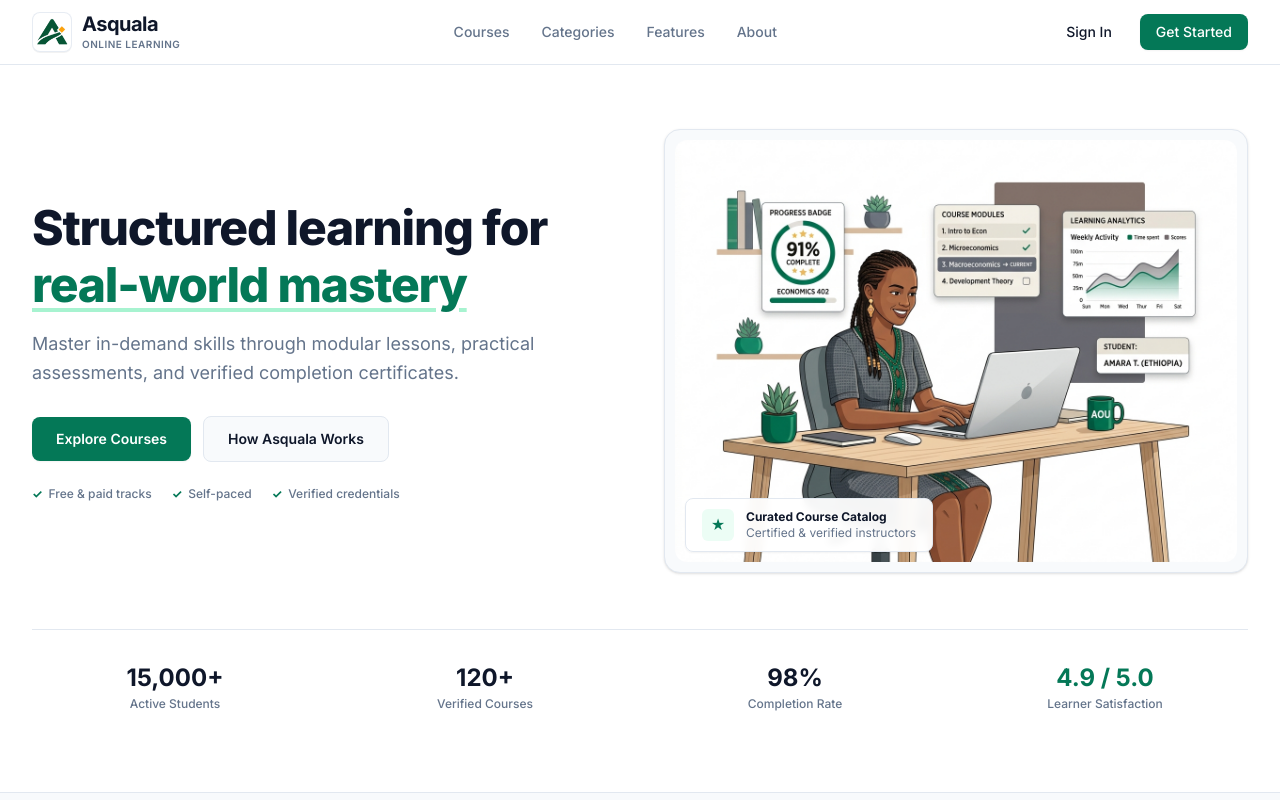
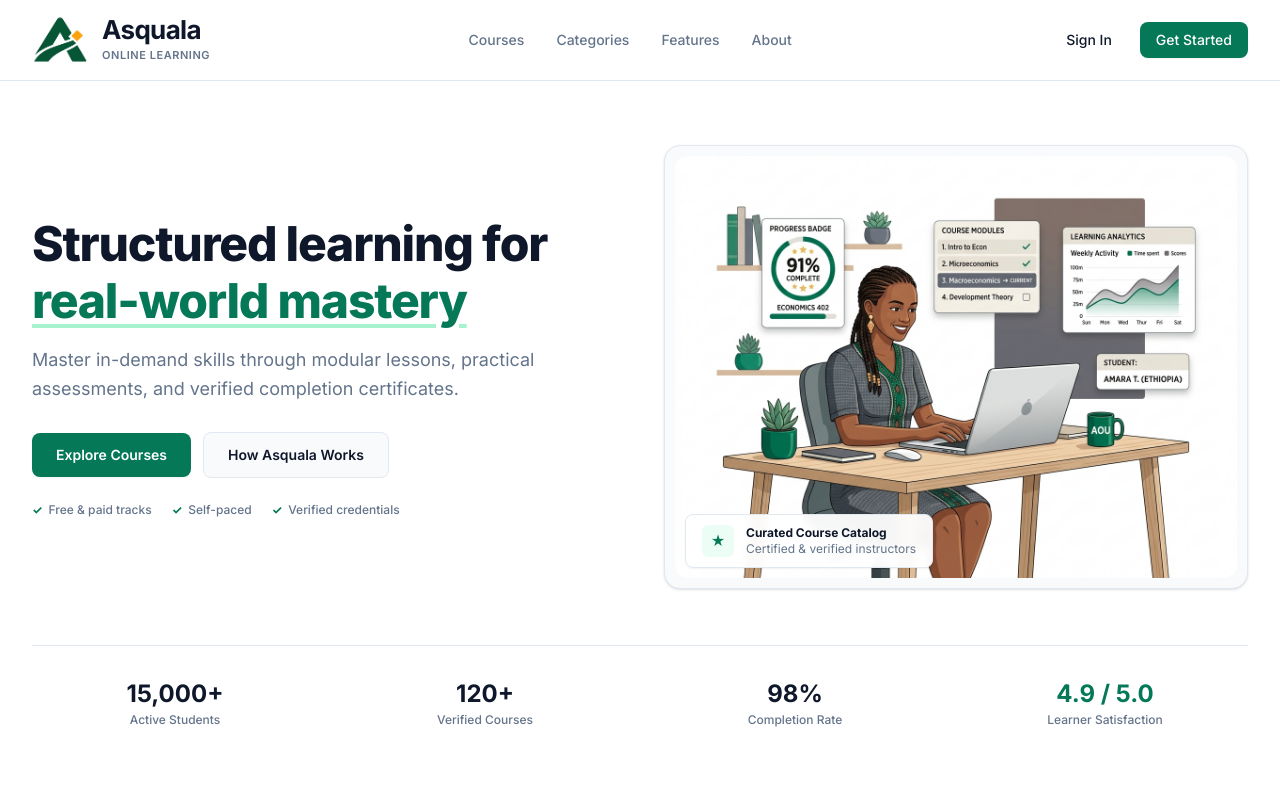
Before and after one commit to yishaq-official/Asquala-Online-Learning-Platform, a Next.js app in the folder asquala-online-school/: page / in a window 1280 px wide. Shown: the top 800 px of the page. Built offline with nearby package versions, Linux system fonts and the light colour scheme.

Commit message:
style: increase header height and upsize brand logo and typography

```diff
--- a/asquala-online-school/app/page.tsx
+++ b/asquala-online-school/app/page.tsx
@@ -6,24 +6,24 @@ export default function Home() {
     <div className="flex flex-col min-h-screen bg-background text-foreground">
       {/* Navigation Header */}
       <header className="sticky top-0 z-50 w-full border-b border-border bg-card/95 backdrop-blur-xs">
-        <div className="max-w-7xl mx-auto px-4 sm:px-6 lg:px-8 h-16 flex items-center justify-between">
+        <div className="max-w-7xl mx-auto px-4 sm:px-6 lg:px-8 h-20 flex items-center justify-between">
           {/* Brand Logo */}
-          <Link href="/" className="flex items-center gap-2.5 group">
-            <div className="relative w-10 h-10 rounded-lg overflow-hidden flex items-center justify-center bg-white border border-border/80 shadow-2xs transition-transform group-hover:scale-105">
+          <Link href="/" className="flex items-center gap-3.5 group">
+            <div className="relative transition-transform group-hover:scale-105">
               <Image
                 src="/images/logo.png"
                 alt="Asquala Logo"
-                width={40}
-                height={40}
-                className="w-8 h-8 object-contain"
+                width={56}
+                height={56}
+                className="w-12 h-12 sm:w-14 sm:h-14 object-contain"
                 priority
               />
             </div>
             <div className="flex flex-col">
-              <span className="font-bold text-xl tracking-tight text-foreground leading-tight">
+              <span className="font-bold text-2xl sm:text-[26px] tracking-tight text-foreground leading-none">
                 Asquala
               </span>
-              <span className="text-[10px] uppercase font-semibold tracking-wider text-muted-foreground">
+              <span className="text-[11px] uppercase font-semibold tracking-wider text-muted-foreground mt-1">
                 Online Learning
               </span>
             </div>
@@ -491,18 +491,18 @@ export default function Home() {
       <footer className="border-t border-border bg-background py-12 text-sm text-muted-foreground">
         <div className="max-w-7xl mx-auto px-4 sm:px-6 lg:px-8">
           <div className="flex flex-col md:flex-row items-center justify-between gap-6">
-            <div className="flex items-center gap-2.5">
-              <div className="relative w-7 h-7 rounded-md overflow-hidden flex items-center justify-center bg-white border border-border/80">
-                <Image
-                  src="/images/logo.png"
-                  alt="Asquala Logo"
-                  width={28}
-                  height={28}
-                  className="w-5 h-5 object-contain"
-                />
+            <div className="flex items-center gap-3">
+              <Image
+                src="/images/logo.png"
+                alt="Asquala Logo"
+                width={40}
+                height={40}
+                className="w-9 h-9 object-contain"
+              />
+              <div className="flex items-baseline gap-2">
+                <span className="font-bold text-lg text-foreground">Asquala</span>
+                <span className="text-xs text-muted-foreground">— Modern Online Learning Platform</span>
               </div>
-              <span className="font-bold text-foreground">Asquala</span>
-              <span className="text-xs text-muted-foreground">— Modern Online Learning Platform</span>
             </div>
             <div className="flex items-center gap-6 text-xs">
               <Link href="#courses" className="hover:text-foreground">Courses</Link>
```
